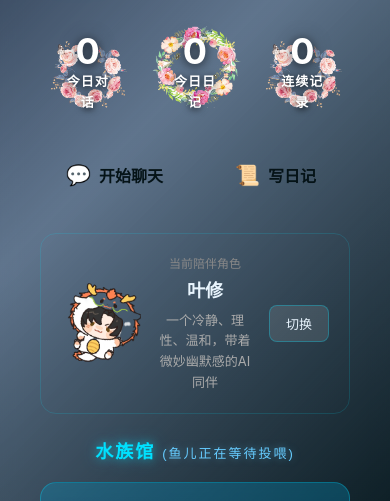
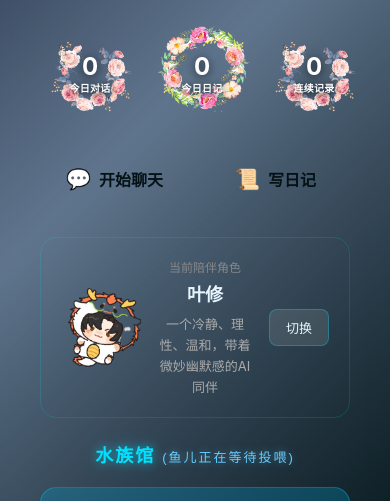
Before and after one commit to hong-red/memory-ai-companion, a plain HTML site: page index.html in a window 390 px wide. Shown: the part 343-844 px from the top of the page. Drawn offline with Linux system fonts and the light colour scheme.

Commit message:
完善README.md并优化花环移动端显示

```diff
--- a/index.html
+++ b/index.html
@@ -614,6 +614,38 @@
       text-shadow: 0 2px 6px rgba(0, 0, 0, 0.6), 0 0 10px rgba(0, 0, 0, 0.4);
       font-weight: 600;
       letter-spacing: 1px;
+    }
+
+    /* 移动端花环样式优化 */
+    @media (max-width: 768px) {
+      .flower-card {
+        min-height: 120px;
+      }
+
+      .flower-number {
+        font-size: 28px;
+      }
+
+      .flower-label {
+        font-size: 11px;
+        letter-spacing: 0.5px;
+      }
+    }
+
+    @media (max-width: 480px) {
+      .flower-card {
+        min-height: 100px;
+      }
+
+      .flower-number {
+        font-size: 24px;
+        margin-bottom: 1px;
+      }
+
+      .flower-label {
+        font-size: 10px;
+        letter-spacing: 0.3px;
+      }
     }
 
     /* Home tab */
```
Also changed, not shown: README.md.
